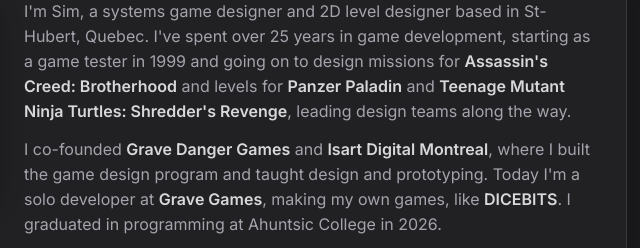
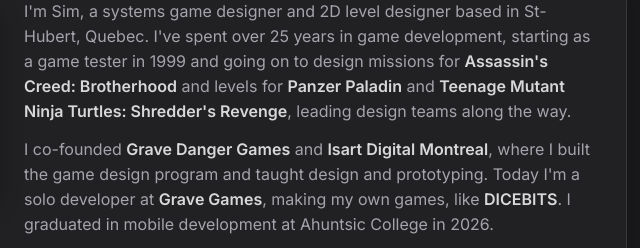
Before and after one commit to SimGraveline/Portfolio, a plain HTML site: page index.html in a window 1280 px wide. Shown: the part 5880-6128 px from the top of the page, 443-1083 px from the left. Drawn offline with Linux system fonts and the light colour scheme.

Commit message:
About: graduated in mobile development
Co-Authored-By: Claude Sonnet 5.5 <noreply@anthropic.com>

```diff
--- a/index.html
+++ b/index.html
@@ -131,7 +131,7 @@
         <img class="about-avatar" src="img/sim-graveline-avatar.jpg" alt="Cartoon portrait of Sim: a bearded man in a white t-shirt holding a red ball" width="200" height="200">
         <div class="about-text">
           <p>I'm Sim, a systems game designer and 2D level designer based in St-Hubert, Quebec. I've spent over 25 years in game development, starting as a game tester in 1999 and going on to design missions for <strong>Assassin's Creed: Brotherhood</strong> and levels for <strong>Panzer Paladin</strong> and <strong>Teenage Mutant Ninja Turtles: Shredder's Revenge</strong>, leading design teams along the way.</p>
-          <p>I co-founded <strong>Grave Danger Games</strong> and <strong>Isart Digital Montreal</strong>, where I built the game design program and taught design and prototyping. Today I'm a solo developer at <strong>Grave Games</strong>, making my own games, like <strong>DICEBITS</strong>. I graduated in programming at Ahuntsic College in 2026.</p>
+          <p>I co-founded <strong>Grave Danger Games</strong> and <strong>Isart Digital Montreal</strong>, where I built the game design program and taught design and prototyping. Today I'm a solo developer at <strong>Grave Games</strong>, making my own games, like <strong>DICEBITS</strong>. I graduated in mobile development at Ahuntsic College in 2026.</p>
           <p>I'm looking for a <strong>remote</strong> role, ideally in <strong>mobile or 2D indie</strong> games, with human-scale teams that ship.</p>
           <p>I'm creative and organized, and I enjoy juggling project priorities, team motivation and company stakes, all while making the best games possible.</p>
         </div>
```
